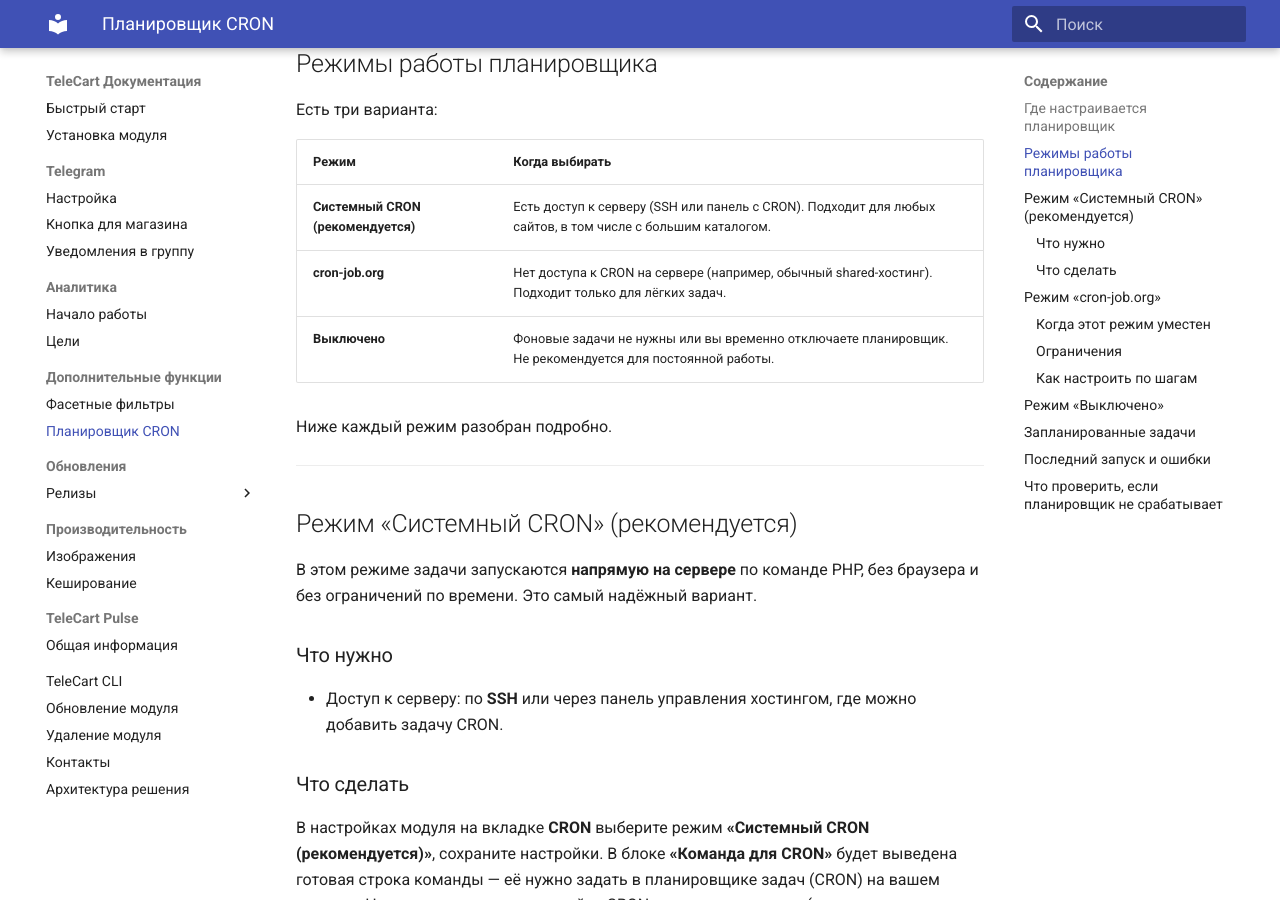
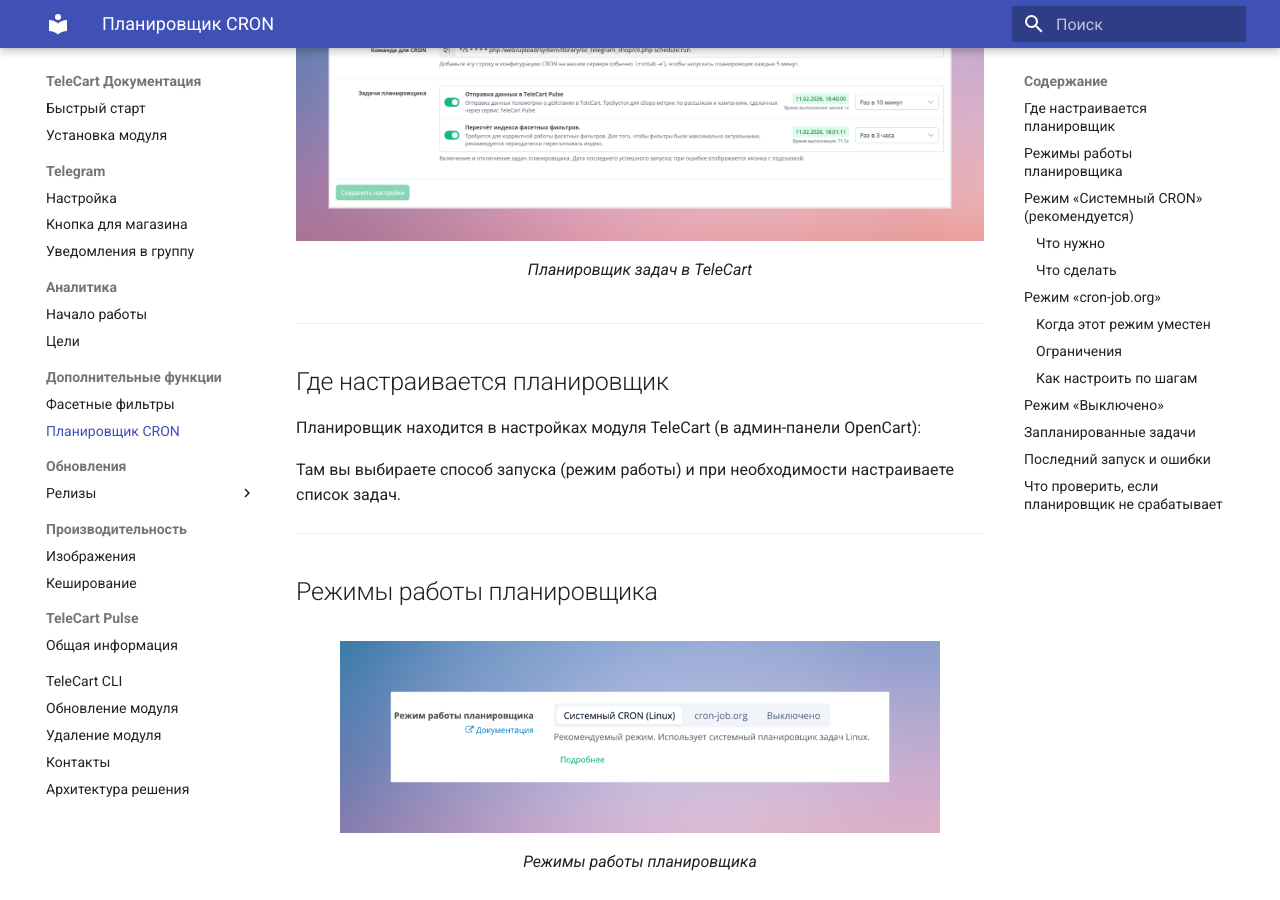
Before and after one commit to telecart-labs/docs, an MkDocs documentation site: the page built from docs/features/cron.md, in a window 1280 px wide and 900 px high, scrolled down 603 px. Built offline with MkDocs 1.6.1 and Material for MkDocs 9.7.7, drawn with Linux system fonts in a browser that asks for light colours.

Commit message:
feat(docs): update schduler docs

```diff
--- a/docs/features/cron.md
+++ b/docs/features/cron.md
@@ -1,6 +1,11 @@
 # Планировщик задач
 
 В модуле TeleCart **встроен планировщик** — он по расписанию выполняет фоновые задачи: например, отправку данных в TeleCart Pulse, обновление кэша, обновление фасетного поиска и фильтров, а также другие административные операции. В новых версиях модуля могут появляться дополнительные фоновые задачи. Чтобы все они работали, планировщик нужно **включить и настроить**. Эта статья по шагам объясняет, как это сделать.
+
+![Планировщик задач в TeleCart](images/scheduler.png){ loading=lazy, width=700 }
+/// caption
+Планировщик задач в TeleCart
+///
 
 ---
 
@@ -13,6 +18,11 @@
 ---
 
 ## Режимы работы планировщика
+
+![Режимы работы планировщика](images/scheduler_modes.png){ loading=lazy, width=600 }
+/// caption
+Режимы работы планировщика
+///
 
 Есть три варианта:
 
```
Also changed, not shown: docs/features/images/scheduler.png (added), docs/features/images/scheduler_modes.png (added).
